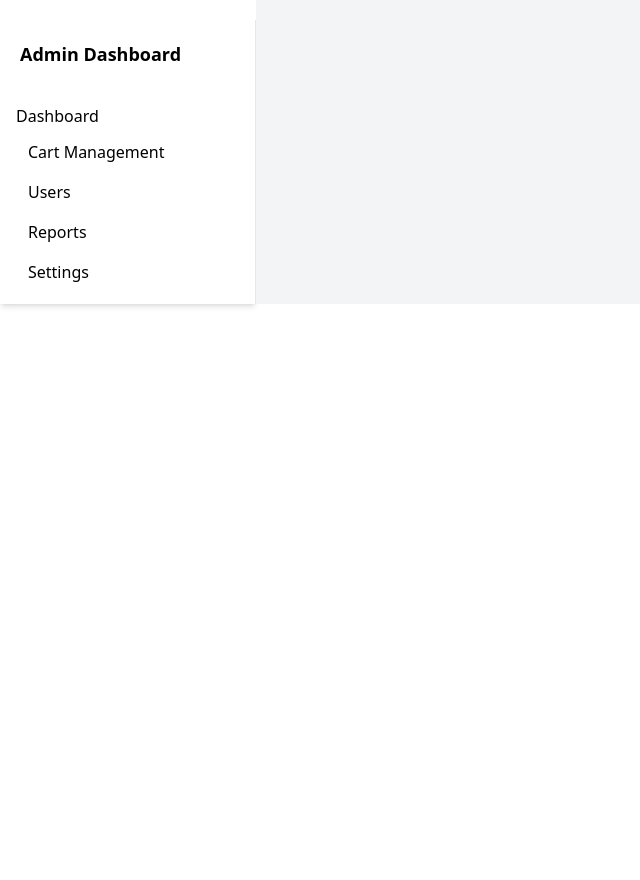
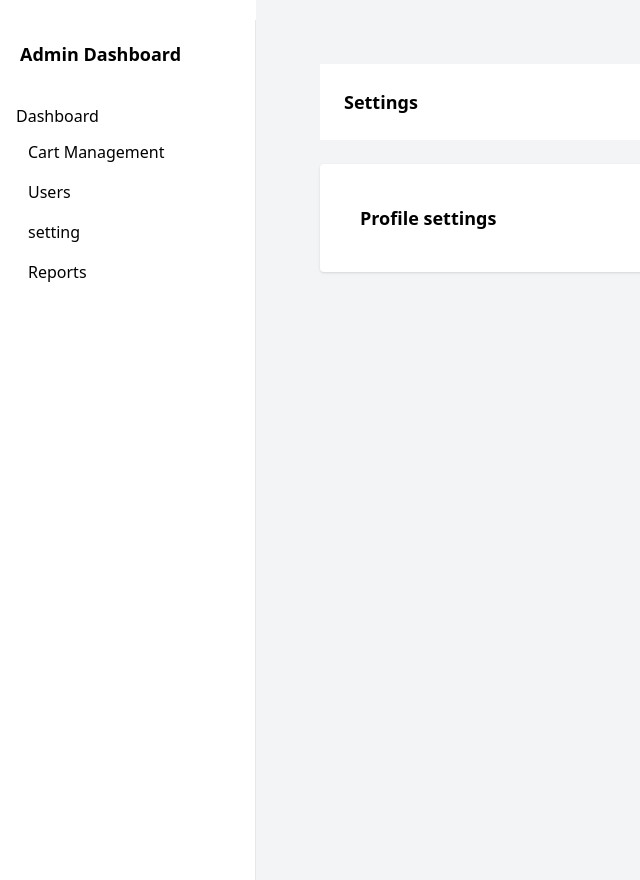
Before and after one commit to manojksea18/Smart-shopping-cart, a React (Vite) app: page /settings in a window 1280 px wide. Shown: the whole page, without its empty margins (0-640 px from the left). Before the commit the page ends 800 px from the top, so only its background shows below. Built offline with nearby package versions, Linux system fonts and the light colour scheme.

Commit message:
setting updated

```diff
--- a/src/Setting.jsx
+++ b/src/Setting.jsx
@@ -1,7 +1,12 @@
 import React from 'react'
 const Setting=()=> {
   return (
-    <div>
+    <div className='p-6 space-y-6 h-screen'>
+      <h2 className='text-lg font-bold p-6 bg-white'>Settings</h2>
+      <div  className='p-10 bg-white rounded shadow space-y-4'>
+        <h3 className='font-bold text-lg'>Profile settings</h3>
+
+      </div>
 
     </div>
   )
--- a/src/Sidebar.jsx
+++ b/src/Sidebar.jsx
@@ -17,8 +17,10 @@ const Sidebar =()=> {
         <Link to ='users-management' className=' hover:bg-gray-200 p-2 rounded'>
         Users
         </Link>
+        <Link to ='settings' className=' hover:bg-gray-200 p-2 rounded'>
+        setting
+        </Link>
         <a href='#'className=' hover:bg-gray-200 p-2 rounded'> Reports</a>
-        <a href='#'className=' hover:bg-gray-200 p-2 rounded'> Settings</a>
 
 
       </nav>
--- a/src/index.jsx
+++ b/src/index.jsx
@@ -4,6 +4,7 @@ import Dashboard from "./Dashboard";
 import { BrowserRouter as Router, Routes, Route } from "react-router-dom";
 import Cart from "./Cart";
 import Users from "./Users";
+import Setting from "./Setting";
 
 function Index(){
     return(
@@ -15,6 +16,8 @@ function Index(){
                 <Route path='/' element={<Dashboard/>}/>
                 <Route path='/cart-management' element={<Cart />}/>
                 <Route path='/users-management' element={<Users />}/>
+                <Route path='/settings' element={<Setting />}/>
+
             </Routes>
                 </div>
             </div>
```
